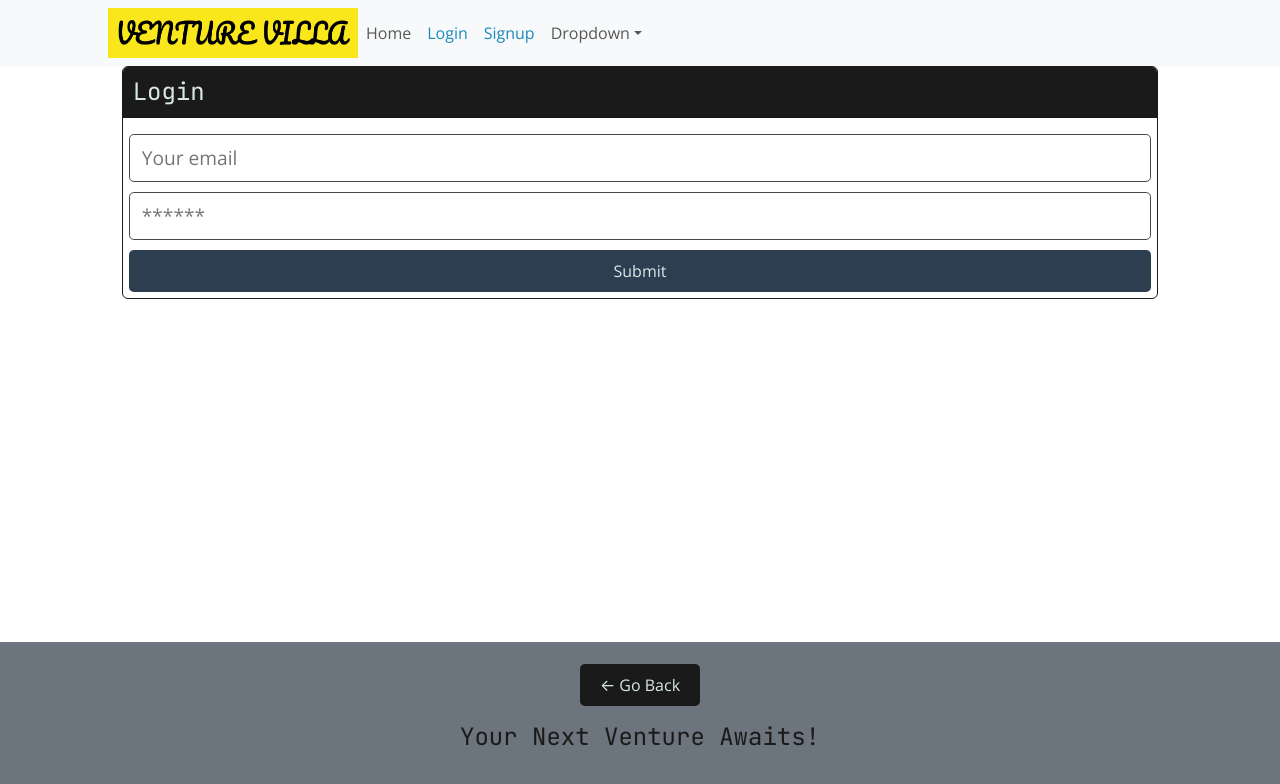
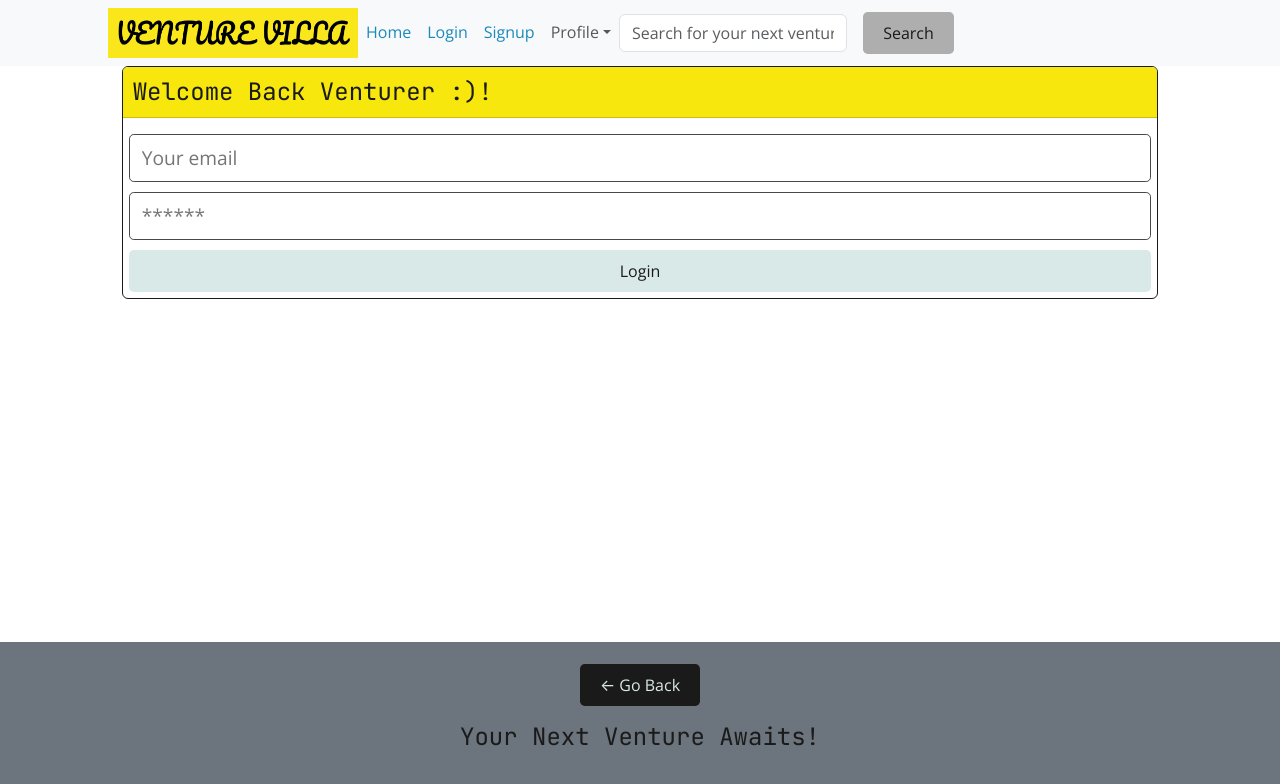
Before and after one commit to dcanales8/venturevilla4, a React (Create React App) app in the folder client/: page /login in a window 1280 px wide. Shown: the top 784 px of the page. Built offline with nearby package versions, Linux system fonts and the light colour scheme.

Commit message:
added new colors to the login and signup pages.

```diff
--- a/client/public/index.html
+++ b/client/public/index.html
@@ -26,7 +26,7 @@
     -->
     <link rel="preconnect" href="https://fonts.gstatic.com" />
     <link href="https://fonts.googleapis.com/css2?family=JetBrains+Mono:ital,wght@0,400;0,700;1,400&family=Open+Sans:wght@400;700&display=swap" rel="stylesheet" />
-    <title>Tech Thoughts</title>
+    <title>Venture Villa</title>
   </head>
   <body>
     <noscript>You need to enable JavaScript to run this app.</noscript>
--- a/client/src/components/Header/index.js
+++ b/client/src/components/Header/index.js
@@ -6,7 +6,9 @@ import Nav from 'react-bootstrap/Nav';
 import Navbar from 'react-bootstrap/Navbar';
 import NavDropdown from 'react-bootstrap/NavDropdown';
 import Image from 'react-bootstrap/Image';
-
+import Button from 'react-bootstrap/Button';
+import Form from 'react-bootstrap/Form';
+import Stack from 'react-bootstrap/Stack';
 
 const Header = () => {
   const logout = (event) => {
@@ -21,24 +23,33 @@ const Header = () => {
         <Navbar.Toggle aria-controls="basic-navbar-nav" />
         <Navbar.Collapse id="basic-navbar-nav">
           <Nav className="me-auto">
-            <Nav.Link href="#Home">Home</Nav.Link>
+            <Nav.Link><Link to="home">
+                Home
+              </Link></Nav.Link>
             <Nav.Link >  <Link to="/login">
               Login
             </Link></Nav.Link>
           <Nav.Link ><Link to="/signup">
                 Signup
               </Link></Nav.Link>
-            <NavDropdown title="Dropdown" id="basic-nav-dropdown">
-              <NavDropdown.Item href="#action/3.1">Action</NavDropdown.Item>
+            <NavDropdown title="Profile" id="basic-nav-dropdown">
+              <NavDropdown.Item href="#action/3.1">Profile</NavDropdown.Item>
+              <NavDropdown.Divider />
               <NavDropdown.Item href="#action/3.2">
-                Another action
+                Your Ventures
               </NavDropdown.Item>
-              <NavDropdown.Item href="#action/3.3">Something</NavDropdown.Item>
+              <NavDropdown.Divider />
+              <NavDropdown.Item href="#action/3.3">Account settings</NavDropdown.Item>
               <NavDropdown.Divider />
               <NavDropdown.Item href="#action/3.4">
-                Separated link
+                Get help
               </NavDropdown.Item>
             </NavDropdown>
+
+            <Stack direction="horizontal" gap={3}>
+      <Form.Control className="me-auto" placeholder="Search for your next venture here..." />
+      <Button variant="secondary">Search</Button>
+      </Stack>
           </Nav>
         </Navbar.Collapse>
       </Container>
--- a/client/src/pages/Home.js
+++ b/client/src/pages/Home.js
@@ -23,15 +23,16 @@ function Home() {
     <Row className="image-container">
       <Col xs={12} md={4}>
         <Image src={process.env.PUBLIC_URL + "/assets/image1.jpg" } fluid/>
+      </Col>
 
-      </Col>
-      <Col xs={12} md={4}>
+      {/* <Col xs={12} md={4}>
         <Image src={process.env.PUBLIC_URL + "/assets/image3.jpg" } fluid/>
       </Col>
       <Col xs={12} md={4}>
         <Image src={process.env.PUBLIC_URL + "/assets/image2.jpg" } fluid/>
-      </Col>
+      </Col> */}
     </Row>
+
   </Container>
 
 
--- a/client/src/pages/Login.js
+++ b/client/src/pages/Login.js
@@ -44,7 +44,7 @@ const Login = (props) => {
     <main className="flex-row justify-center mb-4">
       <div className="col-12 col-lg-10">
         <div className="card">
-          <h4 className="card-header bg-dark text-light p-2">Login</h4>
+          <h4 className="card-header text-dark p-2" style={{background:'#f7e70c'}}>Welcome Back Venturer :)!</h4>
           <div className="card-body">
             {data ? (
               <p>
@@ -70,11 +70,11 @@ const Login = (props) => {
                   onChange={handleChange}
                 />
                 <button
-                  className="btn btn-block btn-primary"
-                  style={{ cursor: 'pointer' }}
+                  className="btn btn-block btn-light "
+                  style={{ cursor: 'pointer'}}
                   type="submit"
                 >
-                  Submit
+                  Login
                 </button>
               </form>
             )}
--- a/client/src/pages/Signup.js
+++ b/client/src/pages/Signup.js
@@ -42,7 +42,7 @@ const Signup = () => {
     <main className="flex-row justify-center mb-4">
       <div className="col-12 col-lg-10">
         <div className="card">
-          <h4 className="card-header bg-dark text-light p-2">Sign Up</h4>
+          <h4 className="card-header text-dark p-2" style={{background:'#f7e70c'}}>Unleash your Venture and discover the lands unseen!</h4>
           <div className="card-body">
             {data ? (
               <p>
@@ -76,11 +76,11 @@ const Signup = () => {
                   onChange={handleChange}
                 />
                 <button
-                  className="btn btn-block btn-primary"
+                  className="btn btn-block btn-light"
                   style={{ cursor: 'pointer' }}
                   type="submit"
                 >
-                  Submit
+                  Signup
                 </button>
               </form>
             )}
```
